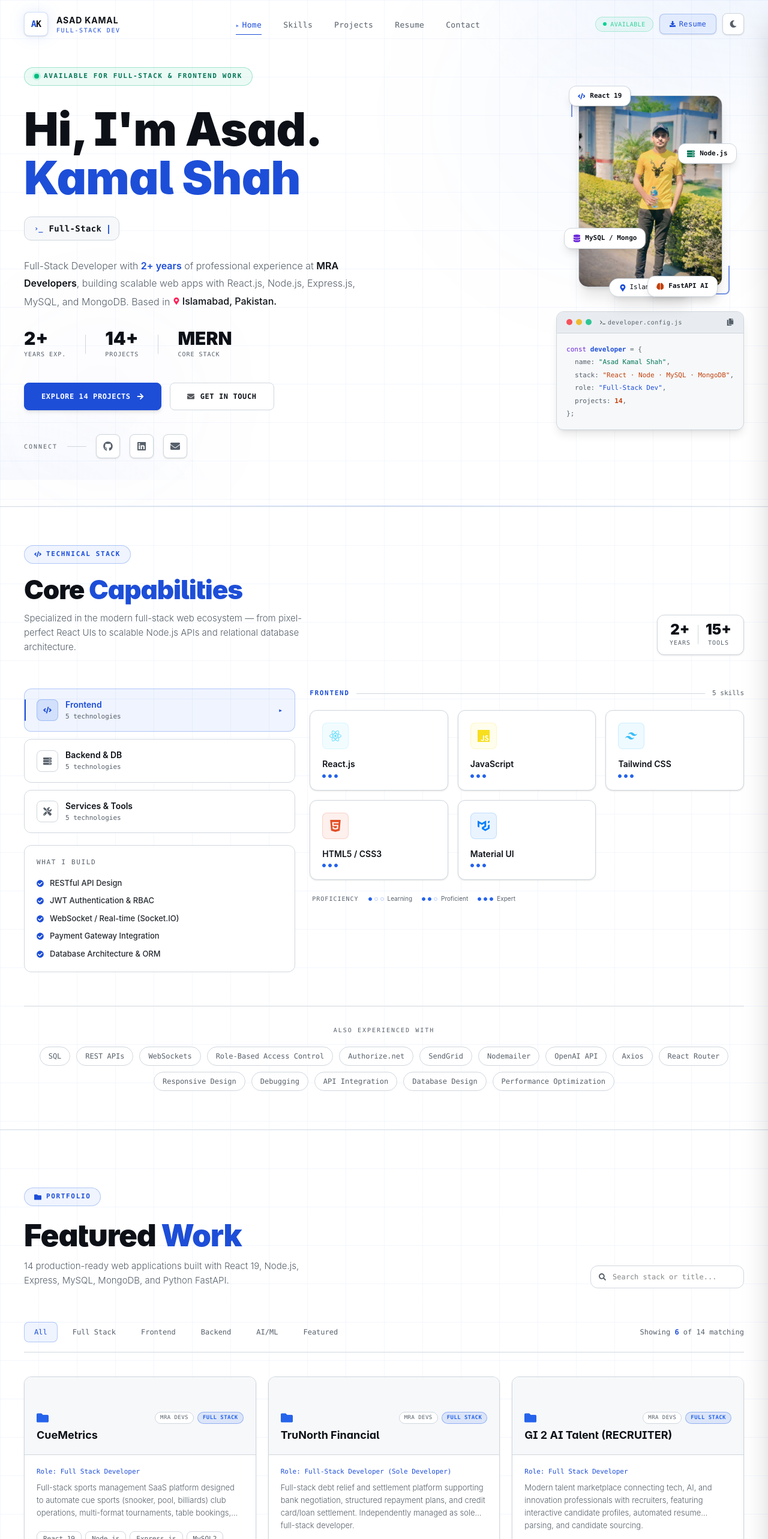
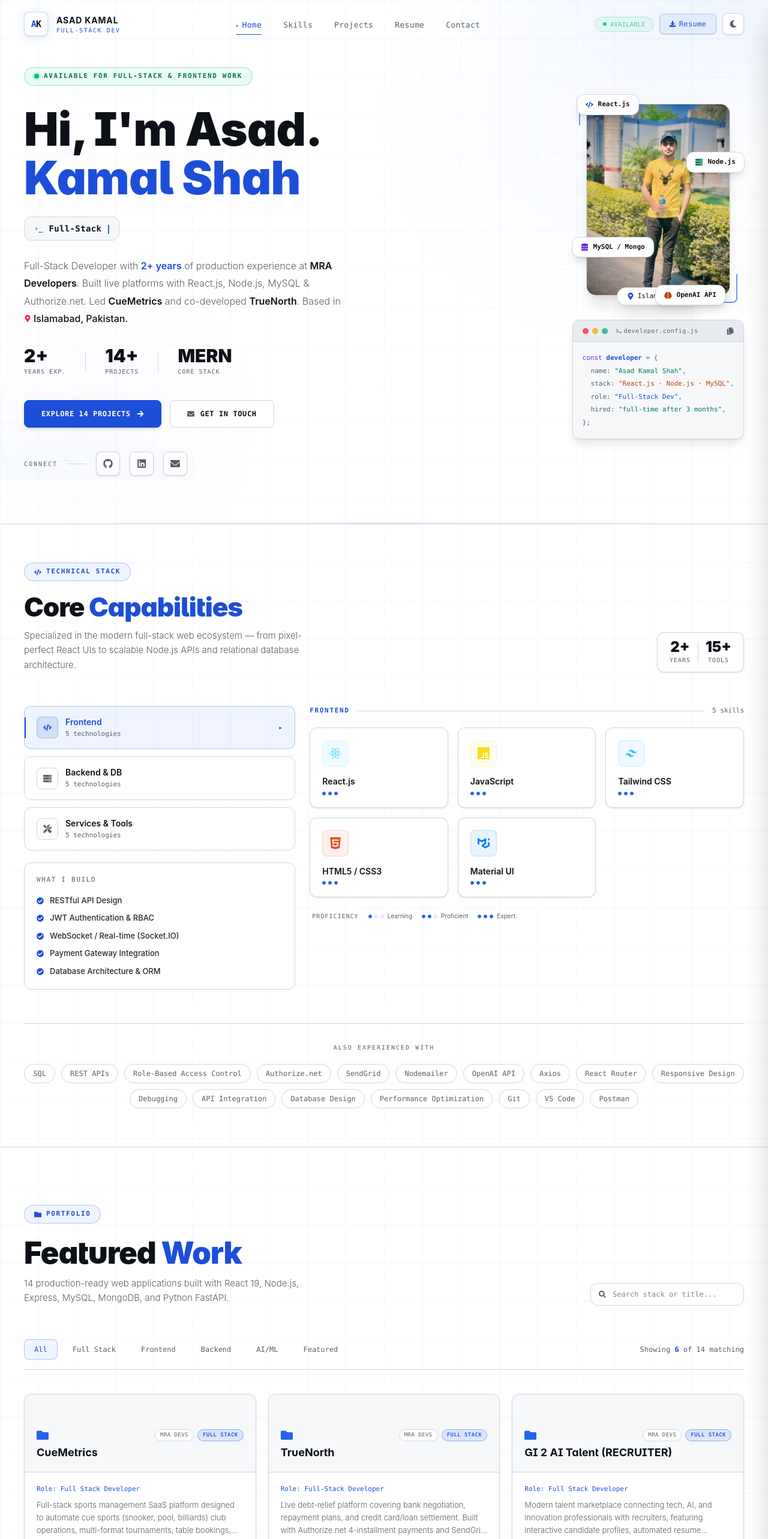
Before and after one commit to Asad-coder56/Asad_Portfilo, a React (Vite) app: page / in a window 1280 px wide. Shown: the top 2566 px of the page at 60% size. Built offline with nearby package versions, Linux system fonts and the light colour scheme.

Commit message:
fix mysql2l

```diff
--- a/src/Components/Education.jsx
+++ b/src/Components/Education.jsx
@@ -21,11 +21,11 @@ const workExperience = [
     position: 'Full Stack Developer',
     company: 'MRA Developers',
     period: 'Oct 2024 – Sep 2026',
-    type: 'Full-time · Intern (Oct 2024 – Dec 2024) → Full Stack Developer (Jan 2025 – Sep 2026)',
+    type: 'Intern (Oct–Dec 2024) → Full Stack Developer (Jan 2025 – Sep 2026)',
     location: 'G-10/1, Islamabad, Pakistan',
-    description: 'Joined MRA Developers as a Full Stack Developer Intern (Oct 2024 – Dec 2024), completing a 3-month internship before progressing to full-time Full Stack Developer (Jan 2025 – Sep 2026). Developed and maintained scalable full-stack web applications using React.js, Node.js, Express.js, MySQL, and MongoDB. Built RESTful APIs for authentication, user management, and business workflows. Implemented JWT-based authentication and RBAC. Integrated third-party services including Authorize.net payment gateway, SendGrid, WebSockets, and email services. Optimized relational and NoSQL database structures using MySQL, MongoDB, and Sequelize ORM.',
-    projects: ['TruNorth', 'EliteSnooker (Highbridge)', 'CueMetrics', 'GI 2 AI Talent (Recruiter)', 'Watt Machinery', 'MatchXpert AI'],
-    tech: ['React.js', 'Node.js', 'Express.js', 'MySQL', 'MongoDB', 'Sequelize ORM', 'JWT', 'WebSockets', 'Tailwind CSS', 'Material UI', 'Authorize.net'],
+    description: 'Joined as intern and was hired full-time after 3 months. Led the development team as project lead on CueMetrics. Developed TrueNorth — a live debt-relief platform — working across the React interface, Node.js API, and MySQL database. Designed TrueNorth to scale for a planned bulk import of 10,000 user records. Built a 4-installment payment system with Authorize.net, with SendGrid webhooks keeping payment and settlement records in sync. Sent email campaigns through SendGrid in batches of 100. Fixed a failing 9-step league-creation flow in EliteSnooker via database indexing and caching (reduced 3–4 min wait to instant). Added OpenAI-powered resume analysis to MatchXpert. Secured apps with JWT auth and role-based access control. Trained and mentored interns on backend and database concepts.',
+    projects: ['CueMetrics', 'TrueNorth', 'EliteSnooker (Highbridge)', 'MatchXpert AI', 'WatMachinery', 'Recruiter'],
+    tech: ['React.js', 'Node.js', 'Express.js', 'MySQL', 'Sequelize ORM', 'JWT', 'Tailwind CSS', 'Material UI', 'Authorize.net', 'SendGrid', 'OpenAI API'],
     accent: { dark: '#64ffda', light: '#2563eb' },
   },
   {
--- a/src/Components/Hero.jsx
+++ b/src/Components/Hero.jsx
@@ -58,7 +58,7 @@ const Hero = ({ setActiveSection, scrollToSection }) => {
   }, [setActiveSection]);
 
   const handleCopyConfig = () => {
-    navigator.clipboard.writeText(`const developer = { name: "Asad Kamal Shah", role: "Full-Stack Dev", stack: ["React 19", "Node.js", "MySQL", "MongoDB"], projects: 14 };`);
+    navigator.clipboard.writeText(`const developer = { name: "Asad Kamal Shah", role: "Full-Stack Dev", stack: ["React.js", "Node.js", "MySQL"], hired: "full-time after 3 months" };`);
     setCopied(true);
     setTimeout(() => setCopied(false), 2000);
   };
@@ -76,10 +76,10 @@ const Hero = ({ setActiveSection, scrollToSection }) => {
   ];
 
   const floatingBadges = [
-    { icon: FaCode, text: 'React 19', pos: '-top-4 -left-4', color: isDark ? '#64ffda' : '#1d4ed8' },
+    { icon: FaCode, text: 'React.js', pos: '-top-4 -left-4', color: isDark ? '#64ffda' : '#1d4ed8' },
     { icon: FaServer, text: 'Node.js', pos: 'top-1/4 -right-6', color: isDark ? '#34d399' : '#047857' },
     { icon: FaDatabase, text: 'MySQL / Mongo', pos: 'bottom-16 -left-6', color: isDark ? '#a78bfa' : '#6d28d9' },
-    { icon: FaBrain, text: 'FastAPI AI', pos: '-bottom-4 right-2', color: isDark ? '#fb923c' : '#c2410c' },
+    { icon: FaBrain, text: 'OpenAI API', pos: '-bottom-4 right-2', color: isDark ? '#fb923c' : '#c2410c' },
   ];
 
   return (
@@ -165,9 +165,12 @@ const Hero = ({ setActiveSection, scrollToSection }) => {
             <p className="max-w-xl mb-8 text-[15px] sm:text-base leading-[1.82] font-light" style={{ color: 'var(--text-muted)' }}>
               Full-Stack Developer with{' '}
               <span className="font-semibold" style={{ color: 'var(--accent)' }}>2+ years</span>{' '}
-              of professional experience at{' '}
-              <span className="font-semibold" style={{ color: 'var(--text-primary)' }}>MRA Developers</span>,
-              building scalable web apps with React.js, Node.js, Express.js, MySQL, and MongoDB.
+              of production experience at{' '}
+              <span className="font-semibold" style={{ color: 'var(--text-primary)' }}>MRA Developers</span>.
+              {' '}Built live platforms with React.js, Node.js, MySQL & Authorize.net. Led{' '}
+              <span className="font-semibold" style={{ color: 'var(--text-primary)' }}>CueMetrics</span>
+              {' '}and co-developed{' '}
+              <span className="font-semibold" style={{ color: 'var(--text-primary)' }}>TrueNorth</span>.
               {' '}Based in{' '}
               <span className="inline-flex items-center gap-1 font-medium" style={{ color: 'var(--text-primary)' }}>
                 <FaMapMarkerAlt className="text-xs text-rose-500" /> Islamabad, Pakistan.
@@ -377,15 +380,15 @@ const Hero = ({ setActiveSection, scrollToSection }) => {
                 <span style={{ color: 'var(--text-muted)' }}>,</span>
                 <br />
                 <span className="pl-3.5" style={{ color: 'var(--text-muted)' }}>stack:</span>{' '}
-                <span style={{ color: isDark ? '#fb923c' : '#c2410c' }}>"React · Node · MySQL · MongoDB"</span>
+                <span style={{ color: isDark ? '#fb923c' : '#c2410c' }}>"React.js · Node.js · MySQL"</span>
                 <span style={{ color: 'var(--text-muted)' }}>,</span>
                 <br />
                 <span className="pl-3.5" style={{ color: 'var(--text-muted)' }}>role:</span>{' '}
                 <span style={{ color: 'var(--accent)' }}>"Full-Stack Dev"</span>
                 <span style={{ color: 'var(--text-muted)' }}>,</span>
                 <br />
-                <span className="pl-3.5" style={{ color: 'var(--text-muted)' }}>projects:</span>{' '}
-                <span style={{ color: isDark ? '#fb923c' : '#c2410c' }} className="font-bold">14</span>
+                <span className="pl-3.5" style={{ color: 'var(--text-muted)' }}>hired:</span>{' '}
+                <span style={{ color: isDark ? '#34d399' : '#047857' }}>"full-time after 3 months"</span>
                 <span style={{ color: 'var(--text-muted)' }}>,</span>
                 <br />
                 <span style={{ color: 'var(--text-muted)' }}>&#125;;</span>
--- a/src/Components/Skills.jsx
+++ b/src/Components/Skills.jsx
@@ -31,7 +31,7 @@ const categories = [
       { name: 'MySQL', icon: SiMysql, color: '#00758f', level: 3 },
       { name: 'MongoDB', icon: SiMongodb, color: '#4db33d', level: 3 },
       { name: 'Sequelize ORM', icon: SiSequelize, color: '#52b0e7', level: 3 },
-      { name: 'JWT & WebSockets', icon: SiJsonwebtokens, color: '#d63aff', level: 3 },
+      { name: 'JWT & RBAC', icon: SiJsonwebtokens, color: '#d63aff', level: 3 },
     ],
   },
   {
@@ -41,7 +41,7 @@ const categories = [
     skills: [
       { name: 'Git & GitHub', icon: SiGithub, color: '#888', level: 3 },
       { name: 'Postman & REST APIs', icon: SiPostman, color: '#ff6c37', level: 3 },
-      { name: 'Authorize.net / Stripe', icon: FaTools, color: '#60a5fa', level: 3 },
+      { name: 'Authorize.net', icon: FaTools, color: '#60a5fa', level: 3 },
       { name: 'SendGrid / Nodemailer', icon: FaCode, color: '#38bdf8', level: 3 },
       { name: 'OpenAI API', icon: FaCode, color: '#10a37f', level: 3 },
     ],
@@ -361,10 +361,11 @@ const Skills = ({ setActiveSection }) => {
           </p>
           <div className="flex flex-wrap justify-center gap-2.5">
             {[
-              'SQL', 'REST APIs', 'WebSockets', 'Role-Based Access Control',
+              'SQL', 'REST APIs', 'Role-Based Access Control',
               'Authorize.net', 'SendGrid', 'Nodemailer', 'OpenAI API',
               'Axios', 'React Router', 'Responsive Design', 'Debugging',
               'API Integration', 'Database Design', 'Performance Optimization',
+              'Git', 'VS Code', 'Postman',
             ].map((tag) => (
               <span
                 key={tag}
--- a/src/data/projectsData.js
+++ b/src/data/projectsData.js
@@ -28,23 +28,23 @@ export const projectsData = [
     {
         id: 2,
         slug: "trunorth",
-        title: "TruNorth Financial",
-        subtitle: "Debt Recovery, Settlement & Financial Management Platform",
+        title: "TrueNorth",
+        subtitle: "Debt Relief, Settlement & Installment Payment Platform",
         period: "2025 – Present",
-        role: "Full-Stack Developer (Sole Developer)",
+        role: "Full-Stack Developer",
         ownership: "Company (MRA Developers)",
         category: "Full Stack",
-        description: "Full-stack debt relief and settlement platform supporting bank negotiation, structured repayment plans, and credit card/loan settlement. Independently managed as sole full-stack developer.",
-        fullDescription: "TruNorth (trunorthls.com) is an enterprise financial technology platform designed for debt relief, settlement negotiations, and payment processing. As the sole full-stack developer managing the entire project end-to-end, I built the public portal, client dashboard, and operations center using React.js, Node.js, Express.js, and MySQL (Sequelize). Designed the database schema with Sequelize ORM, implemented JWT-based authentication, integrated Authorize.net for online payment processing, and used SendGrid to send transactional emails and campaigns with webhook synchronization to keep payment and settlement records in sync.",
+        description: "Live debt-relief platform covering bank negotiation, repayment plans, and credit card/loan settlement. Built with Authorize.net 4-installment payments and SendGrid webhook sync. Designed to scale to 10,000 user records.",
+        fullDescription: "TrueNorth (trunorthls.com) is a live debt relief and settlement platform for a US-based debt-relief service. As full-stack developer, I worked across the React interface, Node.js API, and MySQL database. Designed the Sequelize database schema and structured the data layer to scale for a planned bulk import of 10,000 user records. Built an installment payment system with Authorize.net that lets customers pay in 4 installments, with SendGrid webhooks keeping payment and settlement records in sync. Sent email campaigns through SendGrid in batches of 100 emails at a time. Implemented admin and user roles with JWT authentication.",
         tech: ["React.js", "Node.js", "Express.js", "MySQL", "Sequelize ORM", "Authorize.net", "SendGrid", "JWT", "Tailwind CSS v4"],
         features: [
-            "Managed 100% End-to-End as Sole Full-Stack Developer",
-            "Authorize.net Payment Gateway Integration for Online Debt Settlements",
-            "Client Financial Portal (Active Accounts, Balance Tracker, Payment Schedules)",
-            "SendGrid Email Campaign Engine with Webhook Synchronization",
-            "Admin & Operations Hub with Real-Time Debounced Global Search",
+            "4-Installment Payment System with Authorize.net (pay-in-4 plan)",
+            "SendGrid Webhook Sync: Keeps payment & settlement records in real-time sync",
+            "Database Designed to Scale for 10,000-Record Bulk User Import",
+            "Email Campaign Engine sending in batches of 100 via SendGrid",
+            "Admin & Operations Hub with Role-Based Access Control (JWT)",
             "CSV Bulk Data Importer with 'Skip-If-Exists' Deduplication Logic",
-            "Audit Logs & System Activity Analytics Dashboard"
+            "Client Financial Portal: Active Accounts, Balance Tracker, Payment Schedules"
         ],
         github: "https://github.com/Asad-coder56",
         liveDemo: "https://trunorthlegal.com/",
@@ -82,18 +82,18 @@ export const projectsData = [
         title: "EliteSnooker (Highbridge)",
         subtitle: "Snooker Club, League & Tournament Booking Platform",
         period: "2025 – 2026",
-        role: "Frontend Developer & API Integration",
+        role: "Full Stack Developer",
         ownership: "Company (MRA Developers)",
         category: "Full Stack",
-        description: "Full-stack snooker league management platform with 24/7 online table booking, stat engine tracking lifetime metrics, divisional leagues, and JWT-secured player and admin interfaces.",
-        fullDescription: "Highbridge Social Club (berrowandhighbridgesnookerleague.co.uk) is an official snooker league management platform for players, club members, and administrators. Built with React.js, Node.js, Express.js, and MySQL (Sequelize). Implemented 24/7 online table and slot booking, a stat engine tracking lifetime metrics such as highest breaks, frame win/loss ratios, and head-to-head records, and support for divisional leagues and tournaments, with JWT authentication and a Tailwind CSS interface for players and administrators.",
+        description: "Full-stack snooker league management platform built with a 4-developer team. Features 24/7 online booking for 3 tables, lifetime stat engine, divisional leagues, and JWT-secured interfaces.",
+        fullDescription: "EliteSnooker (berrowandhighbridgesnookerleague.co.uk) is a live snooker league management platform for players, club members, and administrators. Built with a 4-developer team using React.js, Node.js, Express.js, and MySQL (Sequelize). Delivered 24/7 online booking for 3 tables, a stat engine for lifetime metrics (highest breaks, frame win/loss ratios, head-to-head records), and support for divisional leagues and tournaments. Fixed a critical performance issue: a 9-step league-creation form generated heavy data, causing leagues to fail or take 3–4 minutes. Resolved it with database indexing and caching. Secured with JWT authentication for players and administrators.",
         tech: ["React.js", "Node.js", "Express.js", "MySQL", "Sequelize ORM", "JWT", "Tailwind CSS", "Node-Cron"],
         features: [
-            "Online Snooker Table Booking Engine with Real-Time Slot Status (24/7)",
+            "24/7 Online Booking for 3 Snooker Tables with Real-Time Slot Status",
             "Stat Engine: Lifetime Highest Breaks, Frame Win/Loss Ratios, Head-to-Head Records",
+            "9-Step League Creation Form: Performance Fixed via DB Indexing & Caching",
             "Match Score Upload & Frame-by-Frame Result Submission",
             "Divisional League Fixture Generator & Standings Calculation",
-            "Knockout & Round-Robin Tournament Brackets with Player Seeding",
             "JWT Authentication for Players and Administrators"
         ],
         github: "https://github.com/Asad-coder56",
@@ -184,15 +184,15 @@ export const projectsData = [
         role: "Frontend Developer & API Integration",
         ownership: "Company (MRA Developers)",
         category: "Frontend",
-        description: "AI CV Builder and job matching platform that parses resumes, calculates ATS scores using OpenAI, rewrites bullet points, and handles Stripe credit purchases.",
-        fullDescription: "MatchXpert is an AI-powered resume building and career optimization SaaS. Developed the client frontend using React.js, Material-UI (MUI), and Tailwind CSS. Built the ATS-friendly resume builder and centralized user profile system, and integrated the OpenAI API to parse uploaded resumes into structured profile data and to analyze a resume against a target job description, generating strengths, weaknesses, and tailored rewrite suggestions as part of a credit-based paid usage system. Implemented JWT-based authentication and Stripe SDK payment checkout for credit packages.",
+        description: "Live AI resume optimization platform that parses uploaded resumes, calculates ATS scores using OpenAI, rewrites bullet points, and handles credit-based usage. Has processed resumes for ~40 users.",
+        fullDescription: "MatchXpert is a live AI-powered resume building and career optimization SaaS that has processed resumes for about 40 users. Integrated the OpenAI API to parse uploaded resumes and compare them with a target job description, returning strengths, weaknesses, and rewrite suggestions. Developed the client frontend using React.js, Material-UI (MUI), and Tailwind CSS. Designed the credit-based usage system, the ATS-friendly resume builder, and centralized user profile system. Implemented JWT-based authentication and Stripe SDK payment checkout for credit packages.",
         tech: ["React.js", "Material-UI", "Tailwind CSS", "OpenAI API", "Stripe SDK", "JWT", "Node.js", "MySQL"],
         features: [
+            "OpenAI Resume vs Job Description Analyzer — Strengths, Weaknesses & Rewrite Suggestions",
             "ATS-Friendly Resume Builder & Centralized User Profile System",
             "OpenAI API Resume Parser — Converts Uploaded Resume to Structured Profile Data",
-            "OpenAI Resume vs Job Description Analyzer — Strengths, Weaknesses & Rewrite Suggestions",
             "AI Resume Rewriter for Bullet Points & Work Experience Highlights",
-            "Credit-Based Paid Usage System with Stripe Payment SDK",
+            "Credit-Based Paid Usage System — Processed ~40 User Resumes (Live)",
             "JWT Authentication & Role-Based Access Control"
         ],
         github: "https://github.com/Asad-coder56",
```
